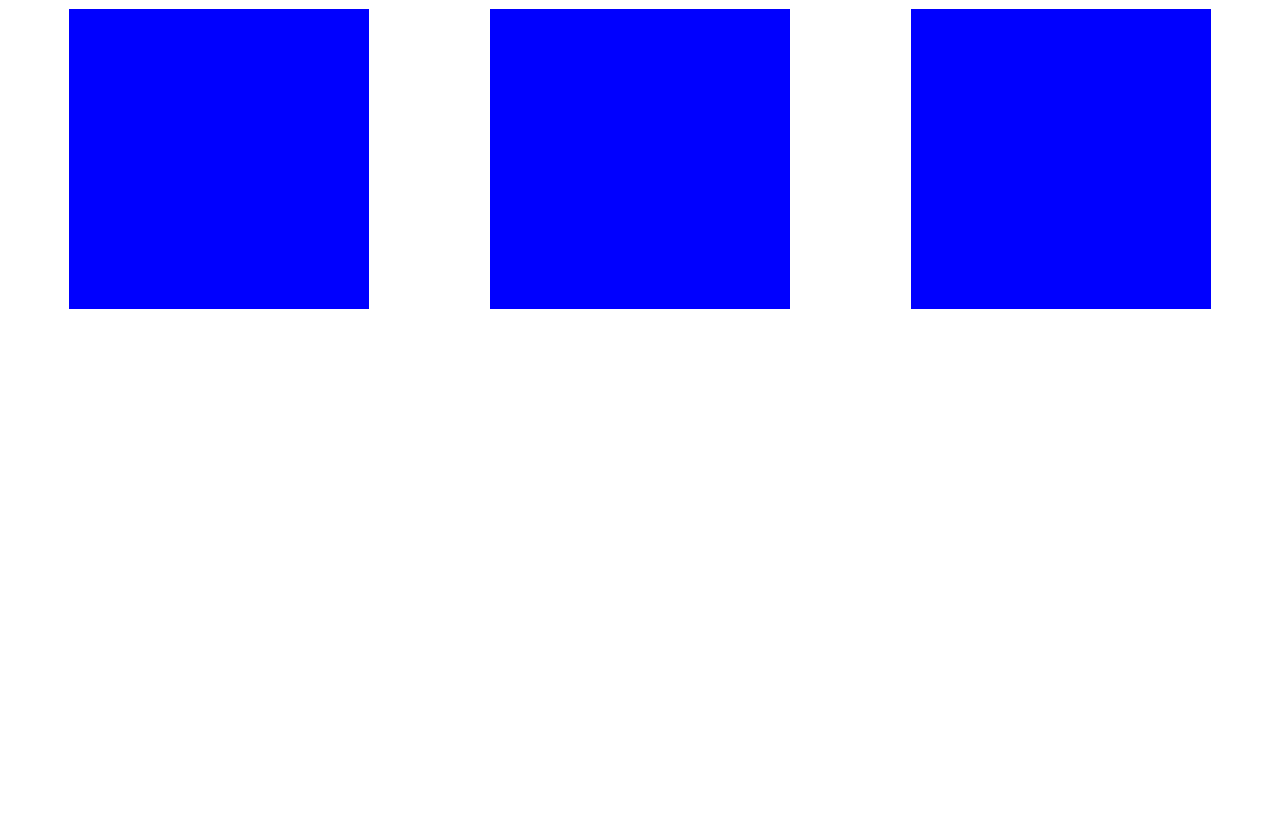
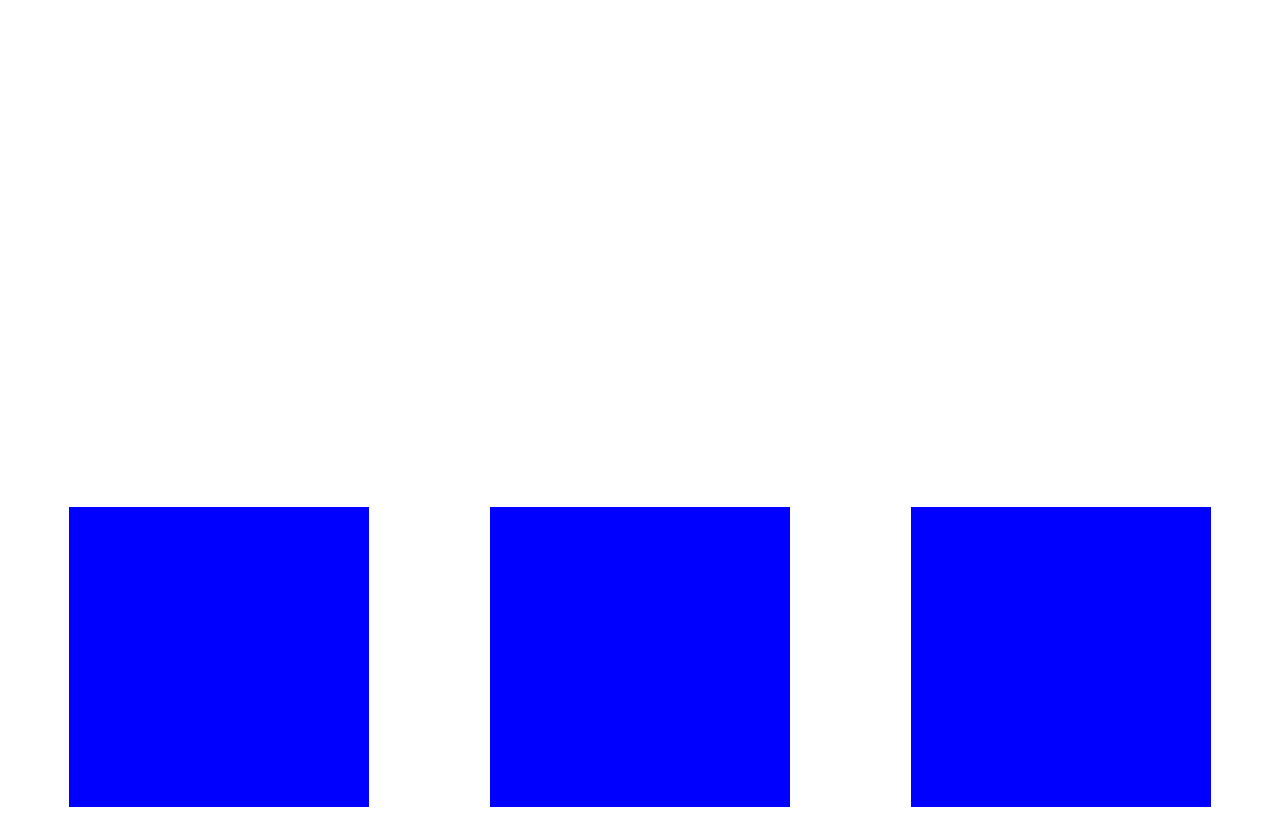
Before and after one commit to ooyuo/SCSS-Masterclass, a plain HTML site: page flexbox.html in a window 1280 px wide. Drawn offline with Linux system fonts and the light colour scheme.

Commit message:
#1.2 Main Axis and Cross Axis

```diff
--- a/flexbox.html
+++ b/flexbox.html
@@ -7,7 +7,10 @@
     <style>
         .father {
             display: flex;
-            justify-content: space-around;
+            justify-content: space-around; /* 콘텐트 주위에 space를 줌*/
+            /* justify-content: space-between; // 콘텐츠 주위에 space를 주면서 수평을 다 채움 */
+            align-items: flex-end; /* 밑부분으로 내림, width나 height이 충분한 크기여야함*/
+            height: 100vh;
         }
 
         .box {
```
